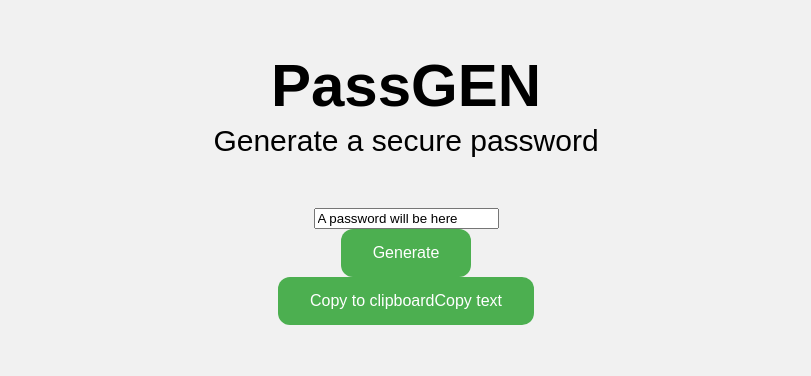
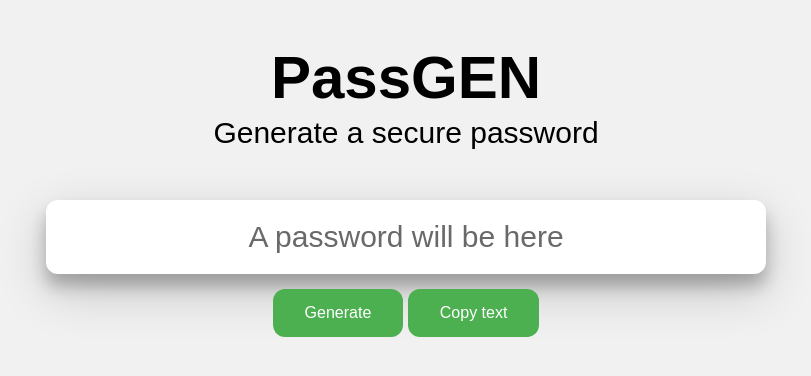
Before and after one commit to zmcdonaldwright/passwordgen, a Flask app: page / in a window 1280 px wide. Shown: the top 376 px of the page, without its empty margins (234-1045 px from the left). Run offline with Flask 2, Linux system fonts and the light colour scheme.

Commit message:
Update style.css

```diff
--- a/static/style.css
+++ b/static/style.css
@@ -1,15 +1,6 @@
 body {
-	background-color: #f1f1f1;
-}
-
-div {
-    font-family: sans-serif;
-	text-align: center;
-	vertical-align: center;
-	margin-top: 0px;
-	margin: auto;
-	width: 75%;
-    /*color: cornflowerblue;*/
+  background-color: #f1f1f1;
+  margin: auto;
 }
 
 button {
@@ -23,10 +14,23 @@ button {
   font-size: 16px;
   border-radius: 12px;
   cursor: pointer;
+  margin-top: 15px
 }
 
-button:hover {
-	box-shadow: 0 12px 16px 0 rgba(0,0,0,0.24), 0 17px 50px 0 rgba(0,0,0,0.19);
+
+input {
+  width: 75%;
+  border: none;
+  padding: 20px 0px;
+  font-size: 30px;
+  text-align: center;
+  color: dimgray;
+  border-radius: 12px;
+  box-shadow: 0 12px 16px 0 rgba(0,0,0,0.24), 0 17px 50px 0 rgba(0,0,0,0.19);
+}
+
+input:focus {
+	outline: none;
 }
 
 .header {
@@ -34,13 +38,53 @@ button:hover {
   text-align: center;
   font-size: 30px;
   line-height:15px;
+  font-family: sans-serif;
+  margin: auto;
 }
 
-.password_box {
-  background-color: white;
-  color: gray;
-  font-size: 30px;
-  border-radius: 12px;
-  padding: 1px;
-  box-shadow: 0 12px 16px 0 rgba(0,0,0,0.24), 0 17px 50px 0 rgba(0,0,0,0.19);
+.tooltip {
+  position: relative;
+  display: inline-block;
 }
+
+.tooltip .tooltiptext {
+  visibility: hidden;
+  width: 140px;
+  background-color: #555;
+  color: #fff;
+  text-align: center;
+  border-radius: 6px;
+  padding: 5px;
+  position: absolute;
+  z-index: 1;
+  bottom: 150%;
+  left: 50%;
+  margin-left: -75px;
+  opacity: 0;
+  transition: opacity 0.3s;
+}
+
+.tooltip .tooltiptext::after {
+  content: "";
+  position: absolute;
+  top: 100%;
+  left: 50%;
+  margin-left: -5px;
+  border-width: 5px;
+  border-style: solid;
+  border-color: #555 transparent transparent transparent;
+}
+
+.tooltip:hover .tooltiptext {
+  visibility: visible;
+  opacity: 1;
+}
+
+.body {
+	font-family: sans-serif;
+	text-align: center;
+	vertical-align: center;
+	margin-top: 0px;
+	margin: auto;
+	width: 75%;
+}
```
